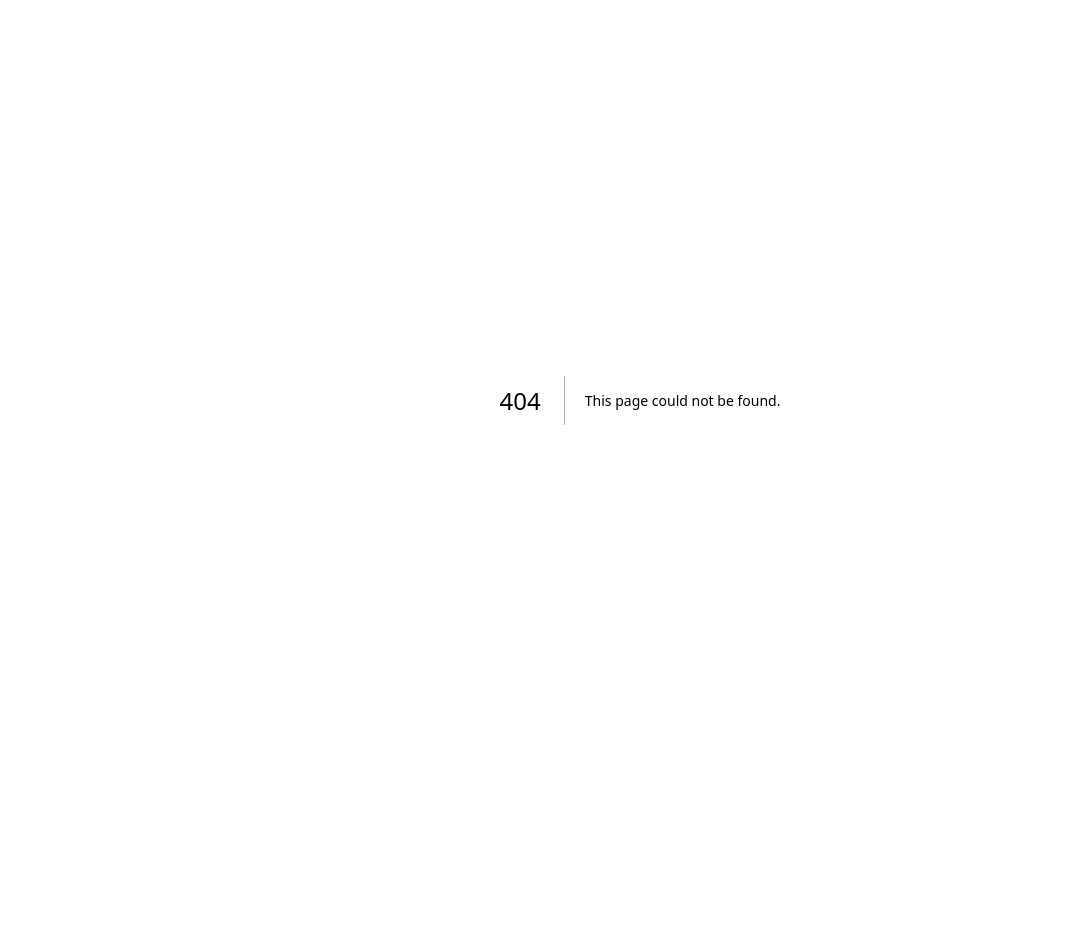
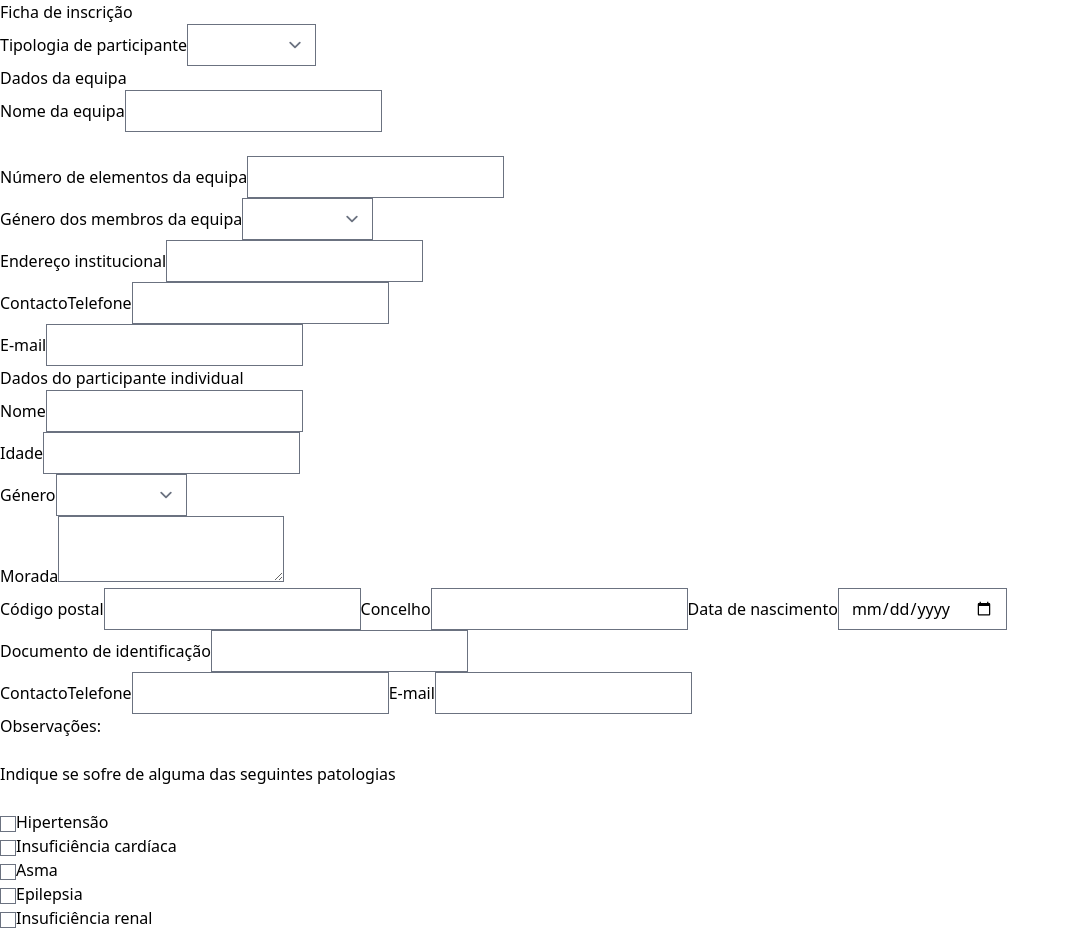
Before and after one commit to EdMorggit/Projeto-Final-CESAE, a Next.js app in the folder nextjs-campeonato-btt/: page /form-participante in a window 1280 px wide. Before the commit this address had no page. Shown: the top 934 px of the page, without its empty margins (0-1070 px from the left). Before the commit the page ends 800 px from the top, so only its background shows below. Built offline with nearby package versions, Linux system fonts and the light colour scheme.

Commit message:
Em /app/layout.tsx, adição de `import '@/app/ui/global.css';`. Criação de app\form-participante. Criação de app\home. Criação de app\login. Desenvolvimento do README.

```diff
--- /dev/null
+++ b/nextjs-campeonato-btt/app/form-participante/page.tsx
@@ -0,0 +1,127 @@
+export default function Page() {
+    return (
+    // Os elementos devem ser inseridos entre a tag main (AS).
+    <main>
+      <h1>Ficha de inscrição</h1>
+
+      {/* 'the htmlFor attribute ensures that each form field has a descriptive text label'
+      (https://nextjs.org/learn/dashboard-app/improving-accessibility) */}
+      <label htmlFor="tipologia-participante">Tipologia de participante</label>
+      <select name="tipologia-participante" id="tipologia-participante" required>
+        <option value=""></option>
+        <option value="equipa">Equipa</option>
+        <option value="individual">Individual</option>
+      </select>
+      <br />
+
+      <h3>Dados da equipa</h3>
+
+      <div>
+        <label htmlFor="nome-equipa">Nome da equipa</label>
+        <input type="text" name="nome-equipa"/>
+      </div>
+      <br />
+
+      <label htmlFor="numero-elementos">Número de elementos da equipa</label>
+      <input type="text" name="numero-elementos"/>
+      <br />
+
+      <label htmlFor="genero-equipa">Género dos membros da equipa</label>
+      <select name="genero-equipa" id="genero-equipa">
+        <option value=""></option>
+        <option value="masculino">Masculino</option>
+        <option value="feminino">Feminino</option>
+      </select>
+      <br />
+
+      <label htmlFor="endereco-institucional">Endereço institucional</label>
+      <input type="text" name="endereco-institucional"/>
+      <br />
+
+      <label htmlFor="contacto">Contacto</label>
+      <label htmlFor="telefone">Telefone</label>
+      <input type="number" name="telefone"/>
+      <br />
+
+      <label htmlFor="e-mail">E-mail</label>
+      <input type="text" name="e-mail"/>
+      <br />
+
+      <h3>Dados do participante individual</h3>
+
+      <label htmlFor="nome">Nome</label>
+      <input type="text" name="nome"/>
+      <br />
+
+      <label htmlFor="idade">Idade</label>
+      <input type="text" name="idade"/>
+      <br />
+
+      <label htmlFor="genero-individual">Género</label>
+      <select name="genero-individual" id="genero-individual">
+        <option value=""></option>
+        <option value="masculino">Masculino</option>
+        <option value="feminino">Feminino</option>
+      </select>
+      <br />
+
+      <label htmlFor="morada">Morada</label>
+      <textarea name="morada" id="morada"></textarea>
+      <br />
+
+      <label htmlFor="codigo-postal">Código postal</label>
+      <input type="number" name="codigo-postal" />
+
+      <label htmlFor="concelho">Concelho</label>
+      <input type="text" name="concelho"/>
+
+      <label htmlFor="data-nascimento">Data de nascimento</label>
+      <input type="date" name="data-nascimento"/>
+      <br />
+
+      <label htmlFor="identificacao">Documento de identificação</label>
+      <input type="number" name="identificacao"/>
+      <br />
+
+      <label htmlFor="contacto">Contacto</label>
+      <label htmlFor="telefone">Telefone</label>
+      <input type="text" name="telefone"/>
+      <label htmlFor="e-mail">E-mail</label>
+      <input type="text" name="e-mail"/>
+
+      <p>Observações:</p>
+      <br />
+      <p>Indique se sofre de alguma das seguintes patologias</p>
+      <br />
+      <div>
+        <input type="checkbox" id="hipertensao" name="hipertensao" value="hipertensao" />
+        <label htmlFor="hipertensao">Hipertensão</label>
+      </div>
+
+      <div>
+        <input type="checkbox" id="insuficiencia-cardiaca" name="insuficiencia-cardiaca" value="insuficiencia-cardiaca" />
+        <label htmlFor="hipertensao">Insuficiência cardíaca</label>
+      </div>
+
+      <div>
+        <input type="checkbox" id="asma" name="asma" value="asma" />
+        <label htmlFor="hipertensao">Asma</label>
+      </div>
+
+      <div>
+        <input type="checkbox" id="epilepsia" name="epilepsia" value="epilepsia" />
+        <label htmlFor="hipertensao">Epilepsia</label>
+      </div>
+
+      <div>
+        <input type="checkbox" id="insuficiencia-renal" name="insuficiencia-renal" value="insuficiencia-renal" />
+        <label htmlFor="hipertensao">Insuficiência renal</label>
+      </div>
+
+      <p>Se sofrer de outra patologia, indique qual</p>
+      <label htmlFor="outra-patologia"></label>
+      <textarea name="outra-patologia" id="outra-patologia"></textarea>
+      <br />
+    </main>
+    );
+  }
--- /dev/null
+++ b/nextjs-campeonato-btt/app/home/page.tsx
@@ -0,0 +1,3 @@
+export default function Page() {
+    return <p>Home</p>;
+  }
--- a/nextjs-campeonato-btt/app/layout.tsx
+++ b/nextjs-campeonato-btt/app/layout.tsx
@@ -1,3 +1,6 @@
+import '@/app/ui/global.css';
+// Importação do ficheiro global.css para que todas as páginas tenham acesso ao CSS (AS).
+
 export default function RootLayout({
   children,
 }: {
--- /dev/null
+++ b/nextjs-campeonato-btt/app/login/page.tsx
@@ -0,0 +1,3 @@
+export default function Page() {
+    return <p>Faça login ou crie uma nova conta</p>;
+  }
```
Also changed, not shown: 1 other file (tests, documents, lock files or other folders).
